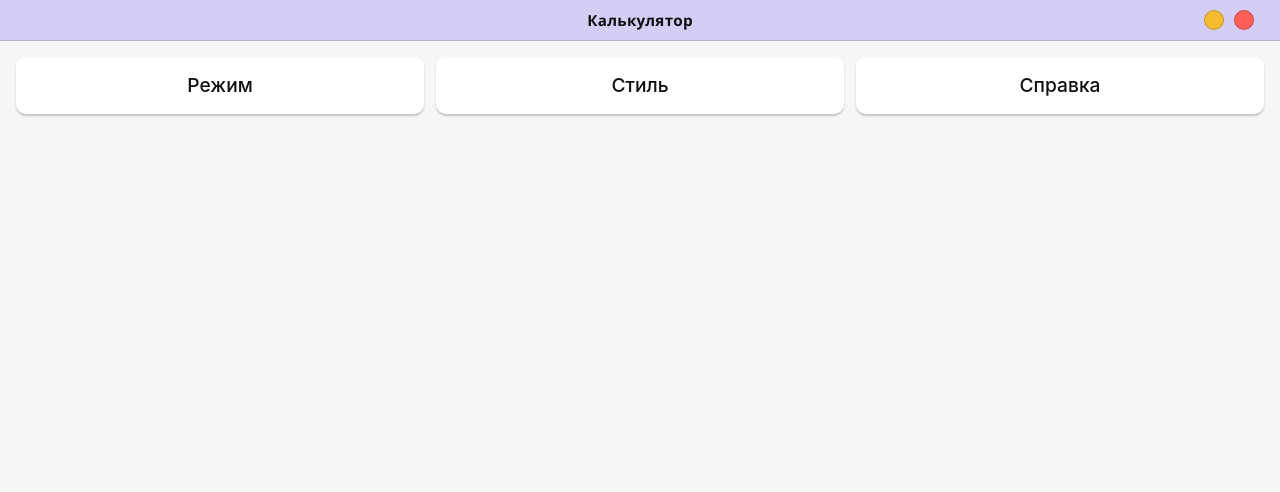
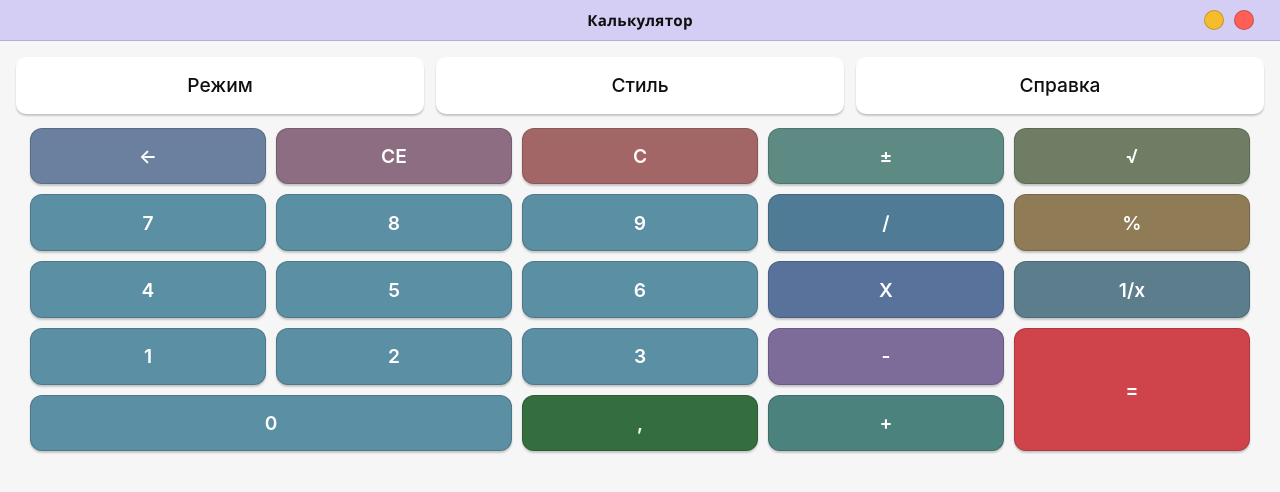
Before and after one commit to erlbriton/TSCalculator, a website built with Vite: page index.html in a window 1280 px wide. Built offline with nearby package versions, Linux system fonts and the light colour scheme.

Commit message:
Кнопки есть.

```diff
--- a/index.html
+++ b/index.html
@@ -1,14 +1,13 @@
 <!doctype html>
-<html lang="en">
+<html lang="ru">
   <head>
     <meta charset="UTF-8" />
     <link rel="stylesheet" href="/src/styles/index.css" />
     <meta name="viewport" content="width=device-width, initial-scale=1.0" />
-    <title>Tauri App</title>
+    <title>Калькулятор</title>
     <script type="module" src="/src/main.ts" defer></script>
   </head>
 
-  <body>
   <body>
     <div class="titlebar" data-tauri-drag-region>
       <span class="titlebar__title" data-tauri-drag-region>Калькулятор</span>
@@ -25,15 +24,36 @@
         <button type="button" id="btn-style">Стиль</button>
         <button type="button" id="btn-help">Справка</button>
       </div>
-  </main>
-</body>
-    <main class="container">
-      <div class="toolbar">
-        <button type="button" id="btn-mode">Режим</button>
-        <button type="button" id="btn-style">Стиль</button>
-        <button type="button" id="btn-help">Справка</button>
+
+      <div class="keypad" role="group" aria-label="Клавиатура калькулятора">
+        <button type="button" class="key key--fn" data-action="backspace" aria-label="Удалить последний символ">←</button>
+        <button type="button" class="key key--fn" data-action="clear-entry" aria-label="Очистить ввод">CE</button>
+        <button type="button" class="key key--fn" data-action="clear" aria-label="Сбросить всё">C</button>
+        <button type="button" class="key key--fn" data-action="negate" aria-label="Сменить знак">±</button>
+        <button type="button" class="key key--fn" data-action="sqrt" aria-label="Квадратный корень">√</button>
+
+        <button type="button" class="key key--num" data-digit="7">7</button>
+        <button type="button" class="key key--num" data-digit="8">8</button>
+        <button type="button" class="key key--num" data-digit="9">9</button>
+        <button type="button" class="key key--op" data-op="/" aria-label="Деление">/</button>
+        <button type="button" class="key key--fn" data-action="percent" aria-label="Процент">%</button>
+
+        <button type="button" class="key key--num" data-digit="4">4</button>
+        <button type="button" class="key key--num" data-digit="5">5</button>
+        <button type="button" class="key key--num" data-digit="6">6</button>
+        <button type="button" class="key key--op" data-op="*" aria-label="Умножение">X</button>
+        <button type="button" class="key key--fn" data-action="reciprocal" aria-label="Обратное значение">1/x</button>
+
+        <button type="button" class="key key--num" data-digit="1">1</button>
+        <button type="button" class="key key--num" data-digit="2">2</button>
+        <button type="button" class="key key--num" data-digit="3">3</button>
+        <button type="button" class="key key--op" data-op="-" aria-label="Вычитание">-</button>
+        <button type="button" class="key key--eq" data-action="equals" aria-label="Равно">=</button>
+
+        <button type="button" class="key key--num key--zero" data-digit="0">0</button>
+        <button type="button" class="key key--num" data-action="decimal" aria-label="Десятичная запятая">,</button>
+        <button type="button" class="key key--op" data-op="+" aria-label="Сложение">+</button>
       </div>
-
     </main>
   </body>
 </html>
--- a/src/styles/index.css
+++ b/src/styles/index.css
@@ -5,3 +5,4 @@
 @import url('./styles.css');
 @import url('./top-bar.css');
 @import url('./titlebar.css');
+@import url('./keyboard.css');
--- /dev/null
+++ b/src/styles/keyboard.css
@@ -0,0 +1,93 @@
+/* Матрица клавиатуры калькулятора (23 клавиши, 5 колонок) */
+.keypad {
+  display: grid;
+  grid-template-columns: repeat(5, minmax(0, 1fr));
+  gap: clamp(6px, 1.4vw, 10px);
+  padding: clamp(8px, 1.8vw, 14px);
+}
+
+.key {
+  min-height: clamp(38px, 6.5vh, 52px);
+  border: 1px solid rgba(0, 0, 0, 0.16);
+  border-radius: clamp(8px, 1.5vw, 12px);
+  font-size: clamp(0.95rem, 2.2vw, 1.2rem);
+  font-weight: 600;
+  color: #ffffff;
+  cursor: pointer;
+  user-select: none;
+  -webkit-user-select: none;
+  transition: filter 0.12s ease, transform 0.08s ease;
+}
+
+.key:hover {
+  filter: brightness(1.07);
+}
+
+.key:active {
+  filter: brightness(0.93);
+  transform: scale(0.97);
+}
+
+.key--zero {
+  grid-column: span 2;
+}
+
+.key--eq {
+  grid-row: span 2;
+  background-color: #cf434a;
+}
+
+/* Все цифровые клавиши (включая запятую) — одним цветом */
+.key--num {
+  background-color: #5b8fa3;
+}
+
+/* Отдельный цвет для запятой */
+[data-action="decimal"] {
+  background-color: #346d3e;
+}
+
+/* Клавиши функций и операций — каждая своим цветом */
+[data-action="backspace"] {
+  background-color: #6b7f9e;
+}
+
+[data-action="clear-entry"] {
+  background-color: #8c6d82;
+}
+
+[data-action="clear"] {
+  background-color: #a36666;
+}
+
+[data-action="negate"] {
+  background-color: #5d8a82;
+}
+
+[data-action="sqrt"] {
+  background-color: #6e7d63;
+}
+
+[data-action="percent"] {
+  background-color: #8f7b56;
+}
+
+[data-action="reciprocal"] {
+  background-color: #5c7d8c;
+}
+
+[data-op="/"] {
+  background-color: #4f7b96;
+}
+
+[data-op="*"] {
+  background-color: #58729c;
+}
+
+[data-op="-"] {
+  background-color: #7d6b99;
+}
+
+[data-op="+"] {
+  background-color: #4b827d;
+}
```
Lines whose indentation alone changed are shown as unchanged.
